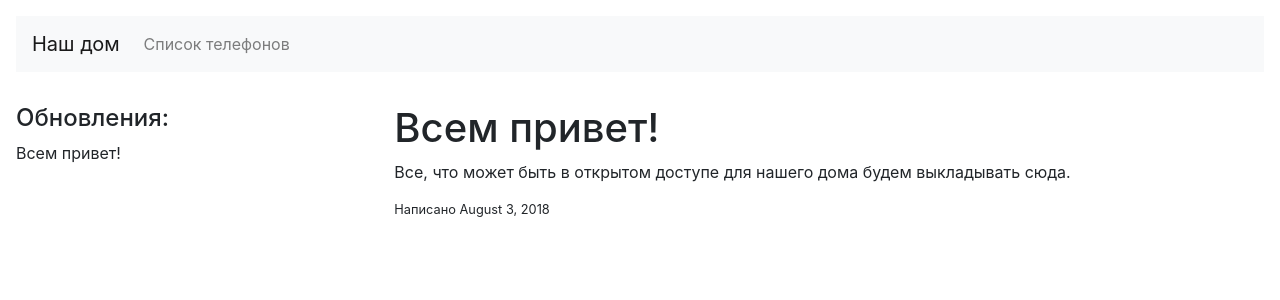
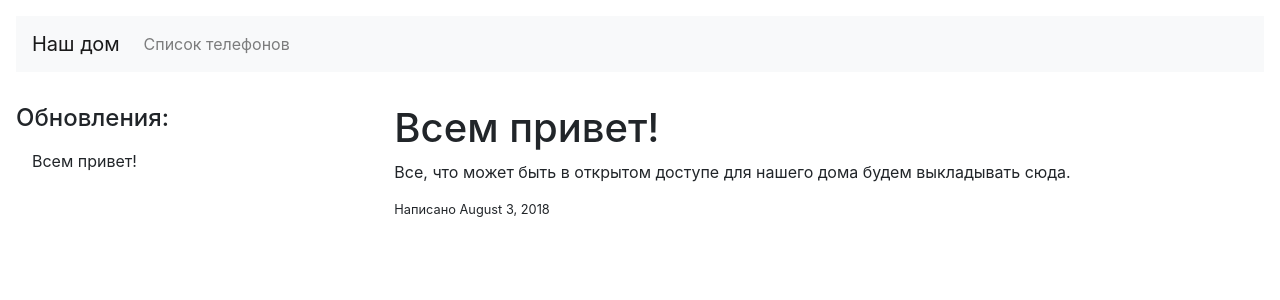
Before and after one commit to heroes-kiev/16b, a Jekyll site: the page built from _posts/2018-08-03-hi.md, in a window 1280 px wide. Shown: the top 300 px of the page. Built offline with Jekyll 4.4.1, drawn with Linux system fonts in a browser that asks for light colours.

Commit message:
fix side nav styling

```diff
--- a/_layouts/default.html
+++ b/_layouts/default.html
@@ -40,7 +40,7 @@
         {% for link in site.posts %}
           {% unless link.exclude %}
             {% if page.url == link.url %}
-              <div class="nav-item active" href="{{link.url}}">{{link.title}}</div>
+              <div class="nav-link active" href="{{link.url}}">{{link.title}}</div>
             {% else %}
               <a class="nav-link" href="{{link.url}}">{{link.title}}</a>
             {% endif %}
```
